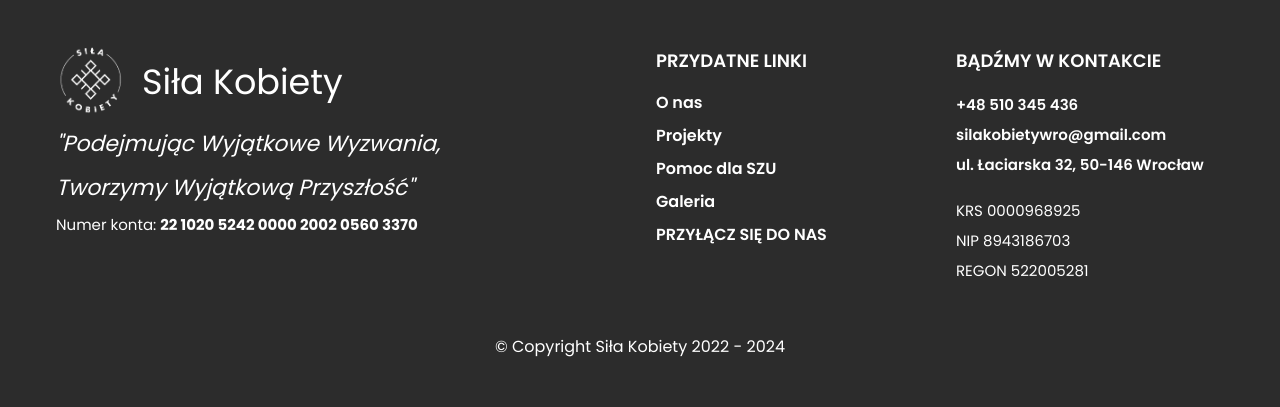
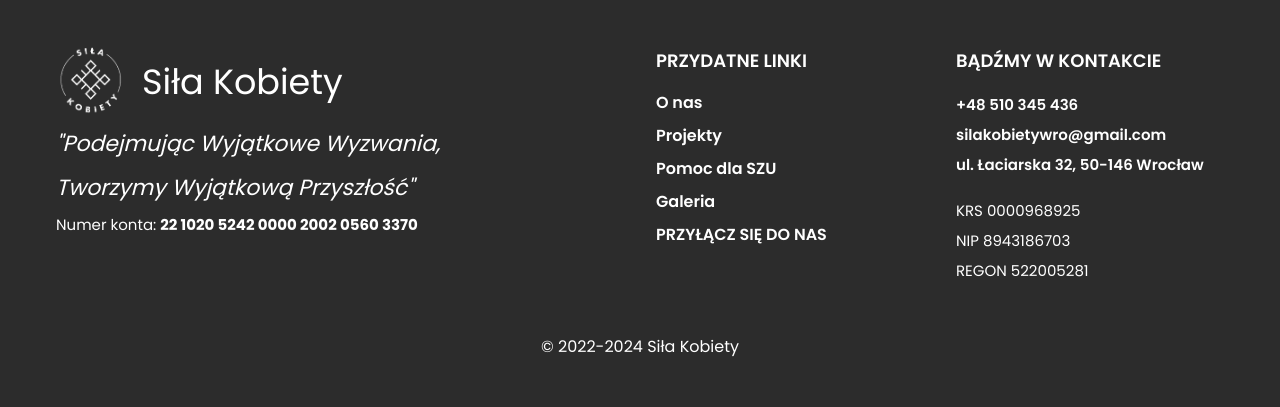
Before and after one commit to kavabata/sila, a PHP site: page /index.php in a window 1280 px wide. Shown: the part 4712-5119 px from the top of the page. Run offline with PHP 8.4, Linux system fonts and the light colour scheme; data that the repository does not hold is empty.

Commit message:
fix word

```diff
--- a/includes/footer.php
+++ b/includes/footer.php
@@ -56,7 +56,7 @@
     </div>
   </div>
   <div class="footerCopyright">
-    &copy; Copyright <?= $site_name; ?> 2022 - <?=date("Y");?>
+    &copy; 2022-<?=date("Y");?> <?= $site_name; ?>
 </footer>
 </body>
 
```
